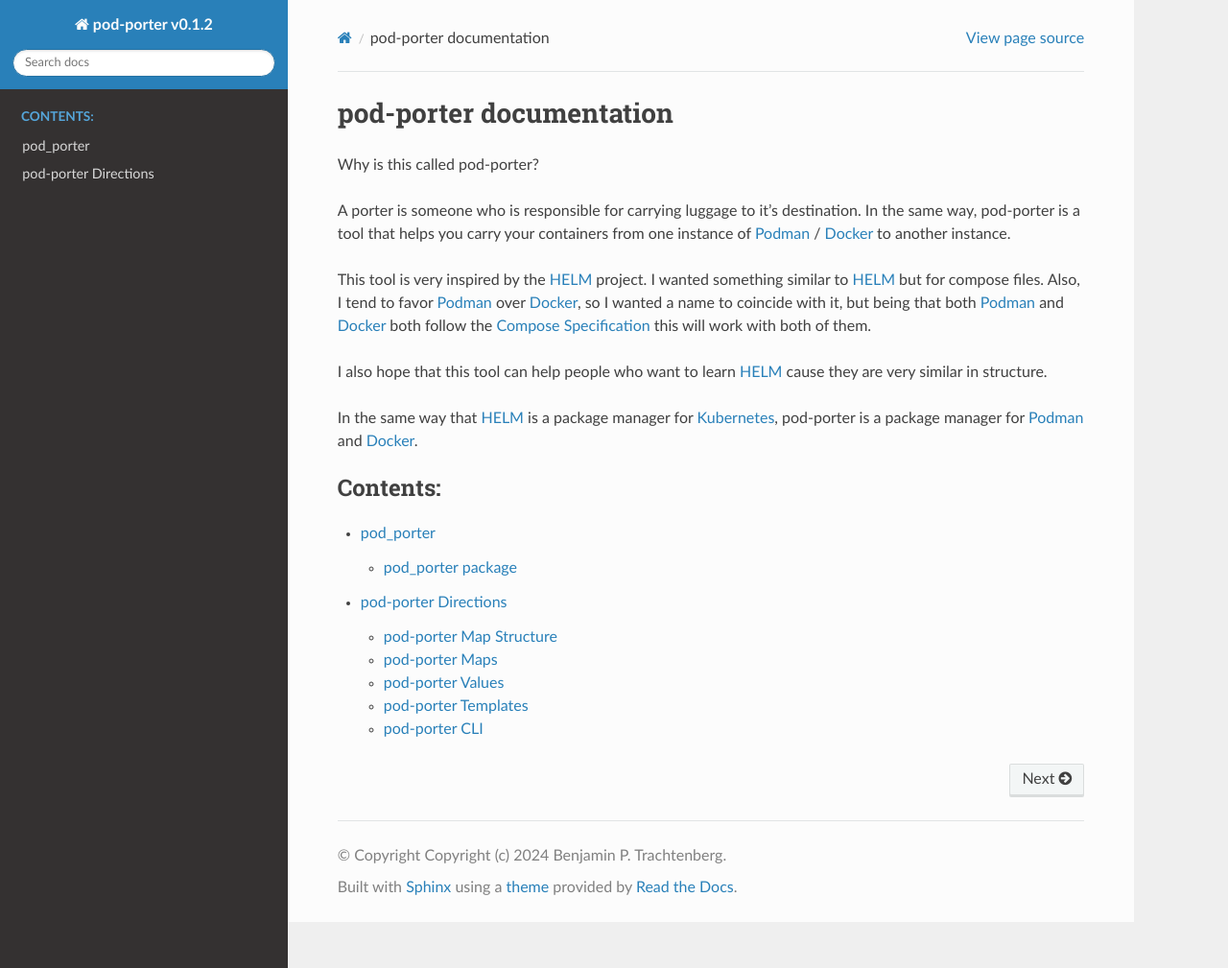
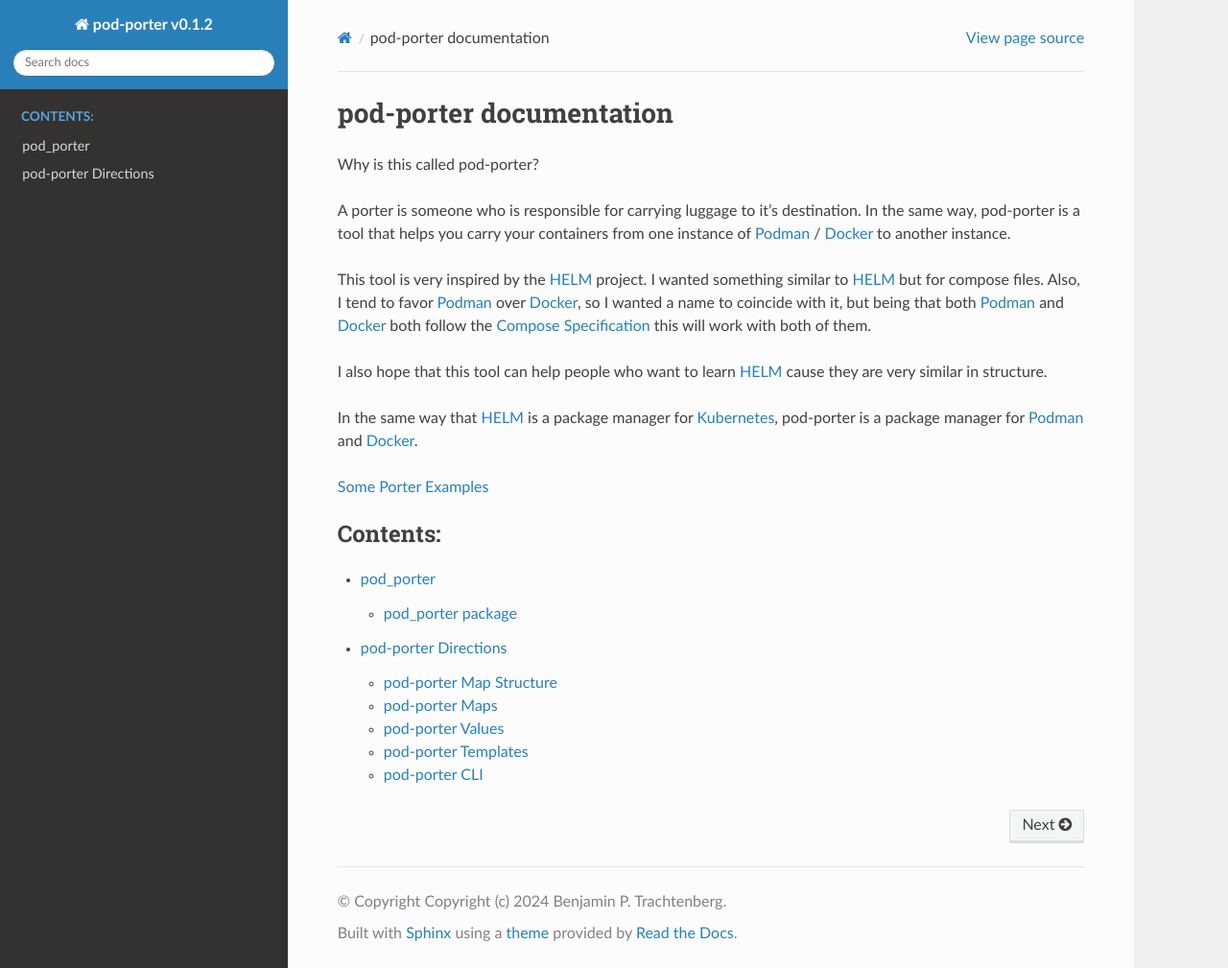
Before and after one commit to btr1975/pod-porter, a Sphinx documentation site: the page built from docs/index.rst, in a window 1280 px wide and 1009 px high. Shown: the whole window at 96% size. Built offline with Sphinx 7.4.7 and the Read the Docs theme 3.1.0, drawn with Linux system fonts in a browser that asks for light colours.

Commit message:
Updated the docs

```diff
--- a/docs/index.rst
+++ b/docs/index.rst
@@ -20,6 +20,7 @@
 In the same way that HELM_ is a package manager for Kubernetes_, pod-porter is a package manager for Podman_ and
 Docker_.
 
+`Some Porter Examples <https://github.com/btr1975/automation-framework/tree/main/porter>`_
 
 .. toctree::
    :maxdepth: 2
```
